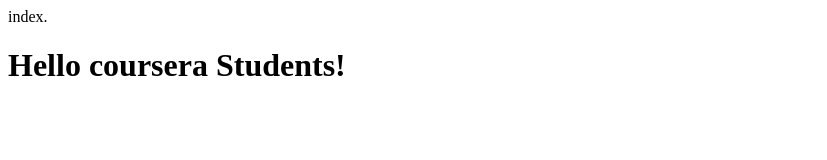
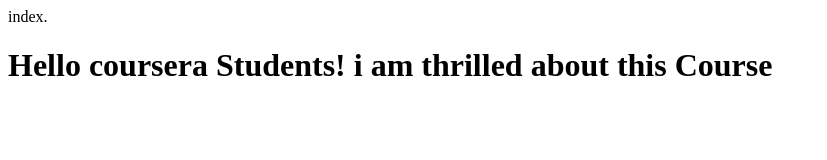
Before and after one commit to bickyRai/coursera-Tests, a plain HTML site: page index.html in a window 1280 px wide. Shown: the whole page, without its empty margins (0-827 px from the left). Drawn offline with Linux system fonts and the light colour scheme.

Commit message:
Next Version of web file

```diff
--- a/index.html
+++ b/index.html
@@ -5,6 +5,6 @@ index.<!DOCTYPE html>
     <title>Hello coursera</title>
   </head>
   <body>
-  <h1>Hello coursera Students!</h1>
+  <h1>Hello coursera Students! i am thrilled about this Course</h1>
   </body>
 </html>
```
